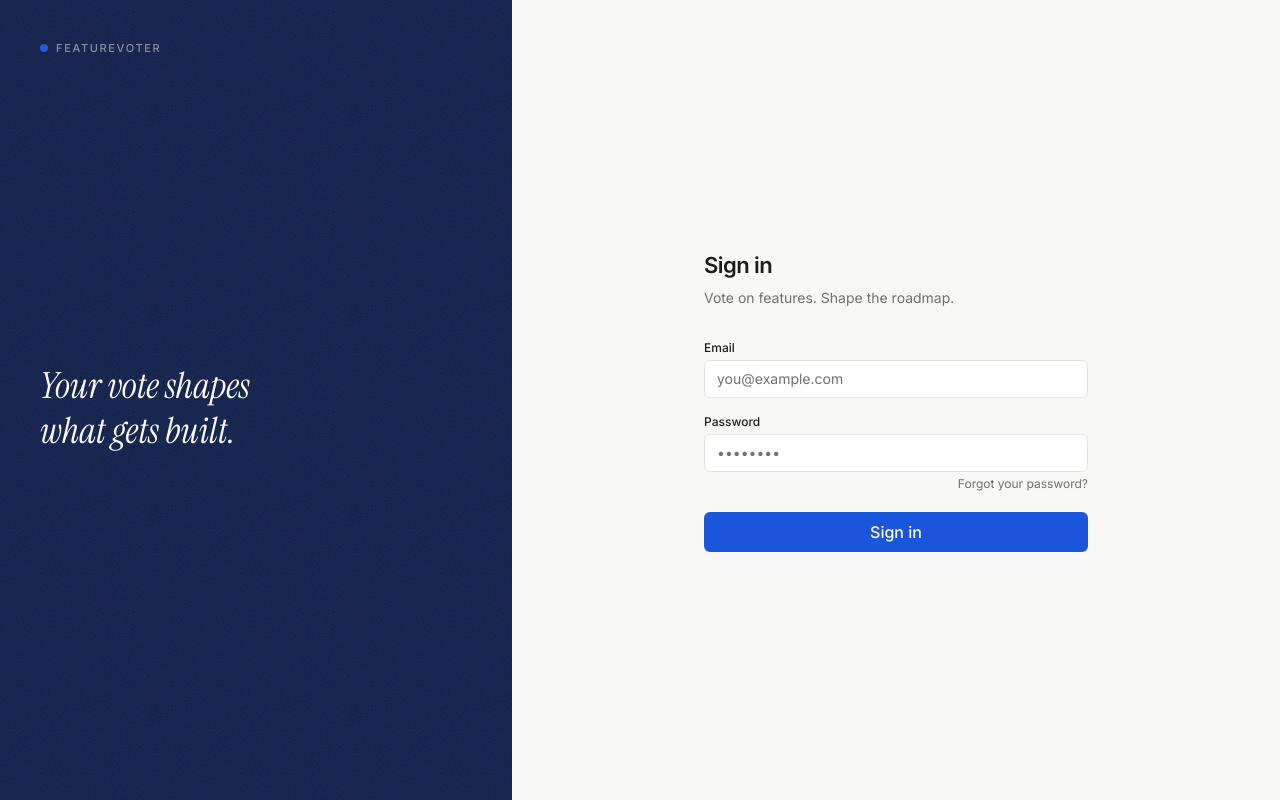
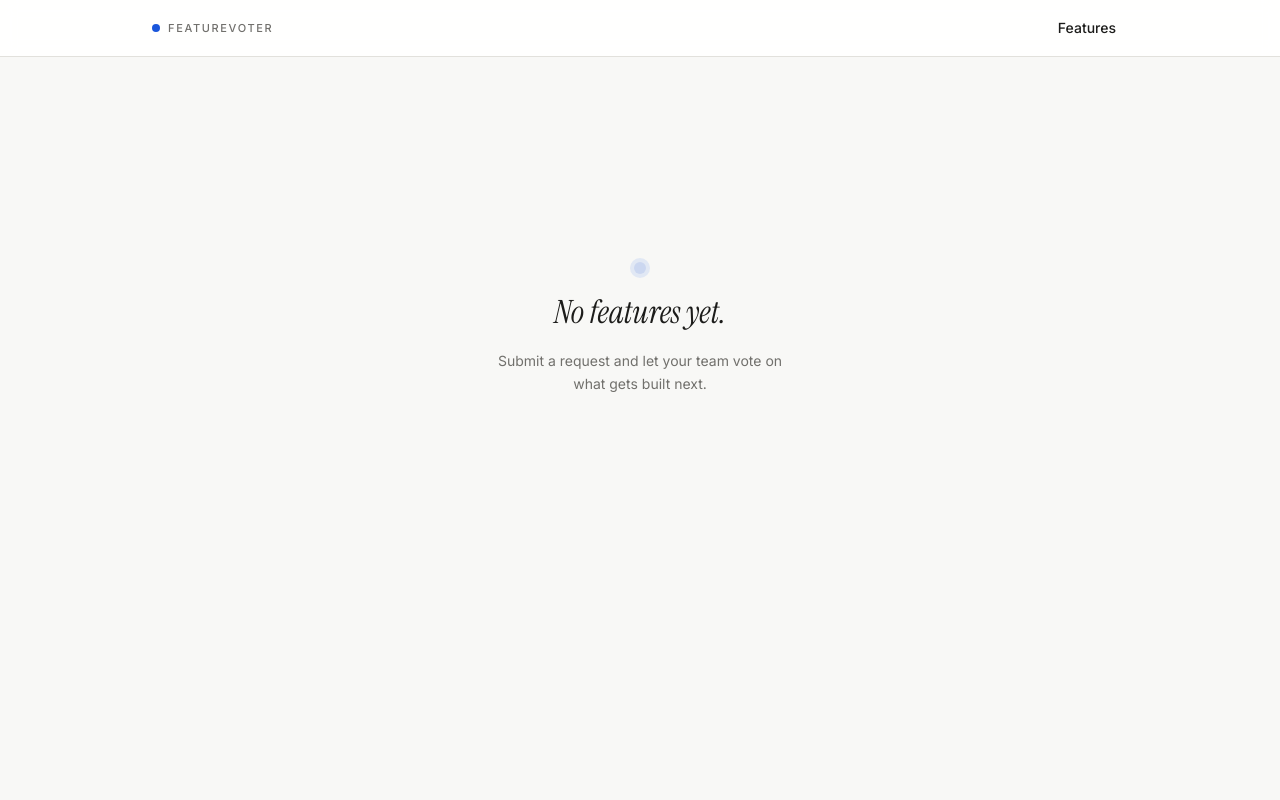
Before and after one commit to nilsalexberg/feature-voter, a React (Vite) app in the folder frontend/: page / in a window 1280 px wide. Before the commit this address led to /login. Built offline with nearby package versions, Linux system fonts and the light colour scheme; no server answers.

Commit message:
feat: implement app layout and empty home page with root route redirection

```diff
--- a/frontend/src/App.tsx
+++ b/frontend/src/App.tsx
@@ -2,15 +2,17 @@ import { BrowserRouter, Routes, Route, Navigate } from 'react-router-dom';
 import { LoginPage } from './pages/auth/LoginPage';
 import { ForgotPasswordPage } from './pages/auth/ForgotPasswordPage';
 import { ResetPasswordPage } from './pages/auth/ResetPasswordPage';
+import { HomePage } from './pages/app/HomePage';
 
 function App() {
   return (
     <BrowserRouter>
       <Routes>
+        <Route path="/" element={<HomePage />} />
         <Route path="/login" element={<LoginPage />} />
         <Route path="/forgot-password" element={<ForgotPasswordPage />} />
         <Route path="/reset-password" element={<ResetPasswordPage />} />
-        <Route path="*" element={<Navigate to="/login" replace />} />
+        <Route path="*" element={<Navigate to="/" replace />} />
       </Routes>
     </BrowserRouter>
   );
--- /dev/null
+++ b/frontend/src/pages/app/AppLayout.tsx
@@ -0,0 +1,37 @@
+import type { ReactNode } from 'react';
+import { Link, NavLink } from 'react-router-dom';
+
+export function AppLayout({ children }: { children: ReactNode }) {
+  return (
+    <div className="min-h-screen flex flex-col bg-bg">
+      <header className="sticky top-0 z-10 bg-surface/90 backdrop-blur-sm border-b border-border">
+        <div className="max-w-5xl mx-auto px-6 h-14 flex items-center justify-between">
+          <Link to="/" className="flex items-center gap-2 group w-fit">
+            <span className="w-2 h-2 rounded-full bg-accent" />
+            <span className="text-[11px] font-medium tracking-[0.15em] uppercase text-muted group-hover:text-text transition-colors">
+              featurevoter
+            </span>
+          </Link>
+          <nav className="flex items-center gap-1">
+            <NavLink
+              to="/"
+              end
+              className={({ isActive }) =>
+                `text-sm px-3 py-1.5 rounded-md transition-colors ${
+                  isActive ? 'text-text font-medium' : 'text-muted hover:text-text'
+                }`
+              }
+            >
+              Features
+            </NavLink>
+          </nav>
+        </div>
+      </header>
+      <main className="flex-1">
+        <div className="max-w-5xl mx-auto px-6 py-8">
+          {children}
+        </div>
+      </main>
+    </div>
+  );
+}
--- /dev/null
+++ b/frontend/src/pages/app/HomePage.tsx
@@ -0,0 +1,17 @@
+import { AppLayout } from './AppLayout';
+
+export function HomePage() {
+  return (
+    <AppLayout>
+      <div className="flex flex-col items-center justify-center min-h-[60vh] gap-4 text-center">
+        <span className="w-3 h-3 rounded-full bg-accent/20 ring-4 ring-accent/10" />
+        <h1 className="font-display italic text-[2rem] text-text leading-snug">
+          No features yet.
+        </h1>
+        <p className="text-sm text-muted max-w-xs leading-relaxed">
+          Submit a request and let your team vote on what gets built next.
+        </p>
+      </div>
+    </AppLayout>
+  );
+}
```
Also changed, not shown: 1 other file (tests, documents, lock files or other folders).
